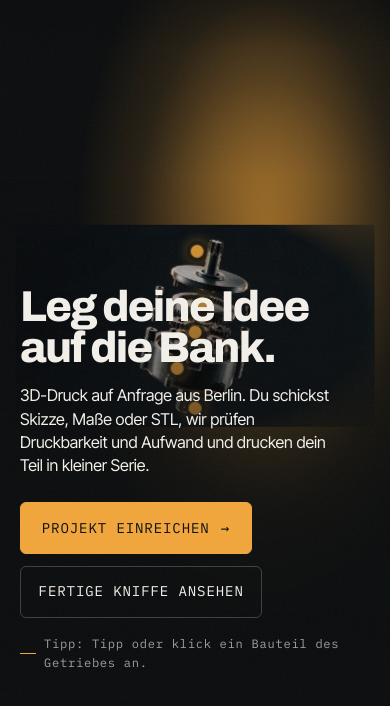
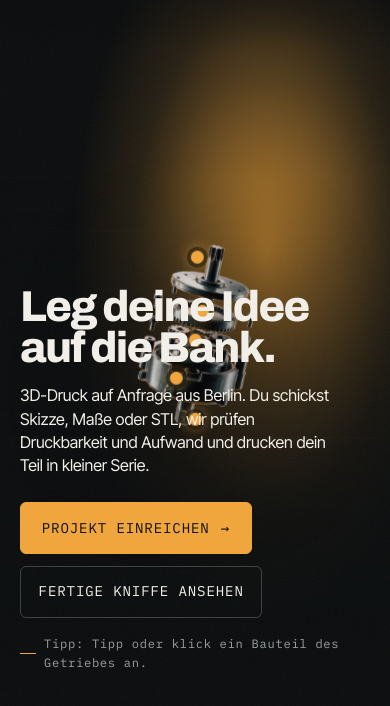
Before and after one commit to niklasbellier-sudo/website-knifff, a plain HTML site: page index.html in a window 390 px wide. Shown: the part 58-764 px from the top of the page. Drawn offline with Linux system fonts and the light colour scheme; animation ran at ten frames a second.

Commit message:
Hero-Fix: Hotspots klickbar, Getriebe ohne sichtbaren Bildrahmen
Bug 1 (Interaktion tot, Laptop + Mobil): .kf-hero__art hatte pointer-events:
none (Altlast), und die scrollcraft-Engine schreibt beim Einblenden inline
pointer-events:auto auf die Headline-Ebene (z 20), die damit alle Klicks
abfing. Fix: pointer-events:auto explizit auf .kf-hot / .kf-hero__callout,
.kf-hero__copy per !important auf none (Links/Buttons darin bleiben aktiv),
.kf-hero__art z-index 1 -> 3.

Bug 2 (Getriebe-Hintergrund als Rechteck erkennbar): der Render lag auf einem
fast-schwarzen Grund (#0b0d0e) auf der #08090b-Seite. mix-blend-mode und
Helligkeits-Filter haben das nur verschoben. Jetzt: neuer Render freigestellt
(KIE auf weißem Grund, weiß per pur-Python-Luminanz-Key zu Alpha entfernt) ->
transparentes PNG assets/scenes/05-hero-gearbox.png. Kein Plate, kein Rahmen,
der Amber-Glow scheint natürlich durch. CSS: kein Filter/Blend/Mask mehr,
zentrierte 16:9-Box, Float auf .kf-hero__zoom.

Verifiziert: alle 5 Hotspots klickbar (Callout + Zoom) auf 557px und 1280px,
kein horizontaler Overflow.

Co-Authored-By: Claude Sonnet 5 <noreply@anthropic.com>

```diff
--- a/css/kniff.css
+++ b/css/kniff.css
@@ -283,32 +283,35 @@ html.kf-booted .kf-boot { opacity: 0; visibility: hidden; pointer-events: none;
       transparent 80%);
 }
 .kf-phero__stage::before { opacity: 0.78; }
-/* the floating hero render. Centred in the stage, gently drifting; a wrapper
-   carries the pointer parallax so it does not fight the idle float. The render
-   ships on a flat #0b0d0e ground = the page ground, so there is no visible
-   frame; the stage ::before adds the amber glow behind it. */
+/* the hero render is a transparent-background cut-out of the gearbox — it just
+   floats over the page + the amber ::before glow, no plate, no rectangle. */
 .kf-hero__art {
-  position: absolute; z-index: 1; left: 50%; top: 46%;
-  width: min(46rem, 92vw); aspect-ratio: 16 / 9;
+  position: absolute; z-index: 3; left: 50%; top: 47%;
+  width: min(60rem, 96vw); aspect-ratio: 1600 / 889;
   transform: translate(-50%, -50%);
-  animation: kf-float 9s var(--sc-ease-in-out) infinite;
   pointer-events: none;
 }
 @media (min-width: 900px) {
-  .kf-hero__art { width: min(50rem, 62vw); top: 44%; }
+  .kf-hero__art { left: 56%; width: min(58rem, 66vw); }
 }
-/* zoom wrapper: click a hotspot -> scale toward that part */
+/* the headline layer sits above the render (z 20) and the engine writes an
+   inline pointer-events:auto on it as it reveals — override with !important so
+   clicks on its empty space fall through to the hotspots; its own links/buttons
+   stay live via their own rule */
+.kf-hero__copy { pointer-events: none !important; }
+.kf-hero__copy a, .kf-hero__copy button { pointer-events: auto; }
+/* zoom wrapper: click a hotspot -> scale toward that part; also carries the
+   gentle idle float so it does not fight the zoom transition */
 .kf-hero__zoom {
-  position: relative; width: 100%; height: 100%;
+  position: absolute; inset: 0;
   transform-origin: var(--zoom-x, 50%) var(--zoom-y, 50%);
   transition: transform 550ms var(--sc-ease-out);
+  animation: kf-float 9s var(--sc-ease-in-out) infinite;
 }
-.kf-hero__art.is-zoomed .kf-hero__zoom { transform: scale(1.32); }
+.kf-hero__art.is-zoomed .kf-hero__zoom { transform: scale(1.3); animation: none; }
 .kf-hero__art img {
   width: 100%; height: 100%; object-fit: contain; display: block;
-  /* soft feather at the very edge only, as a safety margin against any seam */
-  -webkit-mask-image: radial-gradient(74% 80% at 50% 48%, #000 64%, rgba(0,0,0,0.5) 84%, transparent 100%);
-          mask-image: radial-gradient(74% 80% at 50% 48%, #000 64%, rgba(0,0,0,0.5) 84%, transparent 100%);
+  filter: drop-shadow(0 24px 60px rgba(0,0,0,0.5));
 }
 /* a firmer bottom scrim so the headline holds over the busy render */
 .kf-hero__stage .sc-scrim--band, .kf-phero__stage .sc-scrim--lead {
@@ -319,7 +322,7 @@ html.kf-booted .kf-boot { opacity: 0; visibility: hidden; pointer-events: none;
     color-mix(in oklab, var(--sc-canvas) 38%, transparent) 52%,
     transparent 72%);
 }
-@keyframes kf-float { 0%,100% { transform: translate(-50%, -50%); } 50% { transform: translate(-50%, calc(-50% - 12px)); } }
+@keyframes kf-float { 0%,100% { transform: translateY(0); } 50% { transform: translateY(-12px); } }
 @media (prefers-reduced-motion: reduce) {
   .kf-hero__art { animation: none; }
   .kf-hero__zoom { transition: none; }
@@ -327,12 +330,13 @@ html.kf-booted .kf-boot { opacity: 0; visibility: hidden; pointer-events: none;
 }
 
 /* --- interactive hotspots on the gearbox --- */
-.kf-hotspots { position: absolute; inset: 0; z-index: 3; }
+.kf-hotspots { position: absolute; inset: 0; z-index: 3; pointer-events: none; }
 .kf-hot {
   position: absolute; left: var(--x); top: var(--y);
-  width: 44px; height: 44px; margin: -22px 0 0 -22px;
+  width: 46px; height: 46px; margin: -23px 0 0 -23px;
   border: 0; background: none; padding: 0; cursor: pointer;
   display: grid; place-items: center;
+  pointer-events: auto;               /* re-enable: .kf-hero__art is pointer-events:none */
   -webkit-tap-highlight-color: transparent;
 }
 .kf-hot::after {
@@ -360,7 +364,7 @@ html.kf-booted .kf-boot { opacity: 0; visibility: hidden; pointer-events: none;
 
 /* callout card shown after a hotspot click */
 .kf-hero__callout {
-  position: absolute; z-index: 4;
+  position: absolute; z-index: 4; pointer-events: auto;
   top: clamp(4.5rem, 13vh, 8rem); right: 0;
   width: min(15rem, 66vw);
   display: grid; gap: 0.35rem;
--- a/index.html
+++ b/index.html
@@ -25,7 +25,7 @@
 <link rel="apple-touch-icon" href="assets/apple-touch-icon-180.png">
 <link rel="stylesheet" href="assets/fonts/kniff-fonts.css">
 <link rel="stylesheet" href="css/scrollcraft.css">
-<link rel="stylesheet" href="css/kniff.css?v=41">
+<link rel="stylesheet" href="css/kniff.css?v=46">
 </head>
 <body>
 
@@ -86,9 +86,9 @@
     <div data-sc-stage class="kf-hero__stage" data-sc-spotlight>
       <div class="kf-hero__art">
         <div class="kf-hero__zoom" data-hero-zoom>
-          <img id="kf-hero-img" src="assets/scenes/05-hero-anthra.jpg"
-               alt="Ein 3D-gedrucktes Getriebe in Explosionsdarstellung, schwebend vor dunklem Grund"
-               width="1920" height="1080" fetchpriority="high" srcset="assets/scenes/05-hero-anthra-m.jpg 1200w, assets/scenes/05-hero-anthra.jpg 1920w" sizes="100vw">
+          <img id="kf-hero-img" src="assets/scenes/05-hero-gearbox.png?v=46"
+               alt="Ein 3D-gedrucktes Getriebe aus mattschwarzem PLA in Explosionsdarstellung"
+               width="1600" height="889" fetchpriority="high" srcset="assets/scenes/05-hero-gearbox-m.png?v=46 1000w, assets/scenes/05-hero-gearbox.png?v=46 1500w" sizes="(min-width: 900px) 60rem, 96vw">
           <div class="kf-hotspots" role="group" aria-label="Getriebe erkunden, Teile öffnen weitere Seiten">
             <button type="button" class="kf-hot" style="--x:50.5%;--y:13%" data-href="3d-druck-auf-anfrage.html" data-label="Dienstleistungen" aria-label="Öffnen: Dienstleistungen"><span class="kf-hot__ring" aria-hidden="true"></span></button>
             <button type="button" class="kf-hot" style="--x:52%;--y:39%" data-href="shop.html" data-label="Produkte" aria-label="Öffnen: Produkte"><span class="kf-hot__ring" aria-hidden="true"></span></button>
@@ -394,6 +394,6 @@
 </main>
 
 <script src="js/scrollcraft.js"></script>
-<script src="js/kniff-bench.js?v=41"></script>
+<script src="js/kniff-bench.js?v=46"></script>
 </body>
 </html>
```
Also changed, not shown: 3d-druck-auf-anfrage.html (+2 -2 lines), agb.html (+2 -2 lines), danke.html (+2 -2 lines), datenschutz.html (+2 -2 lines), impressum.html (+2 -2 lines), kontakt.html (+2 -2 lines), shop.html (+2 -2 lines), ueber-uns.html (+2 -2 lines), versand-zahlung.html (+2 -2 lines), widerruf.html (+2 -2 lines), assets/scenes/05-hero-anthra-m.jpg (deleted), assets/scenes/05-hero-anthra.jpg (deleted), assets/scenes/05-hero-gearbox-m.png (added), assets/scenes/05-hero-gearbox.png (added), 2 other files.
